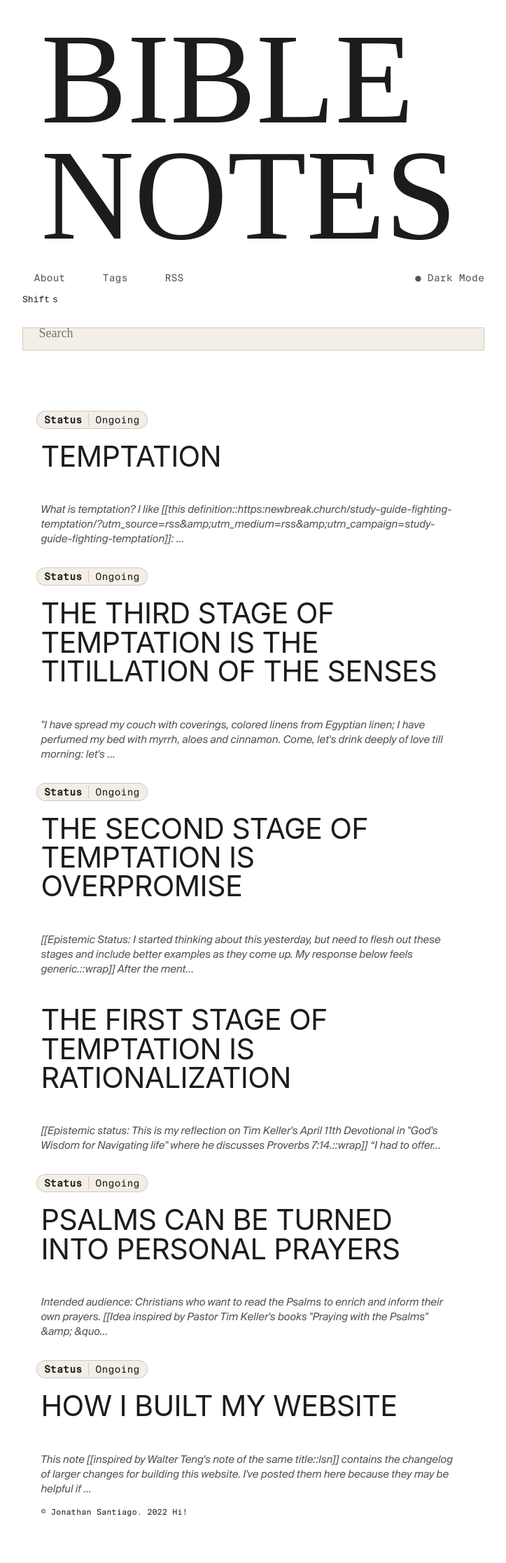
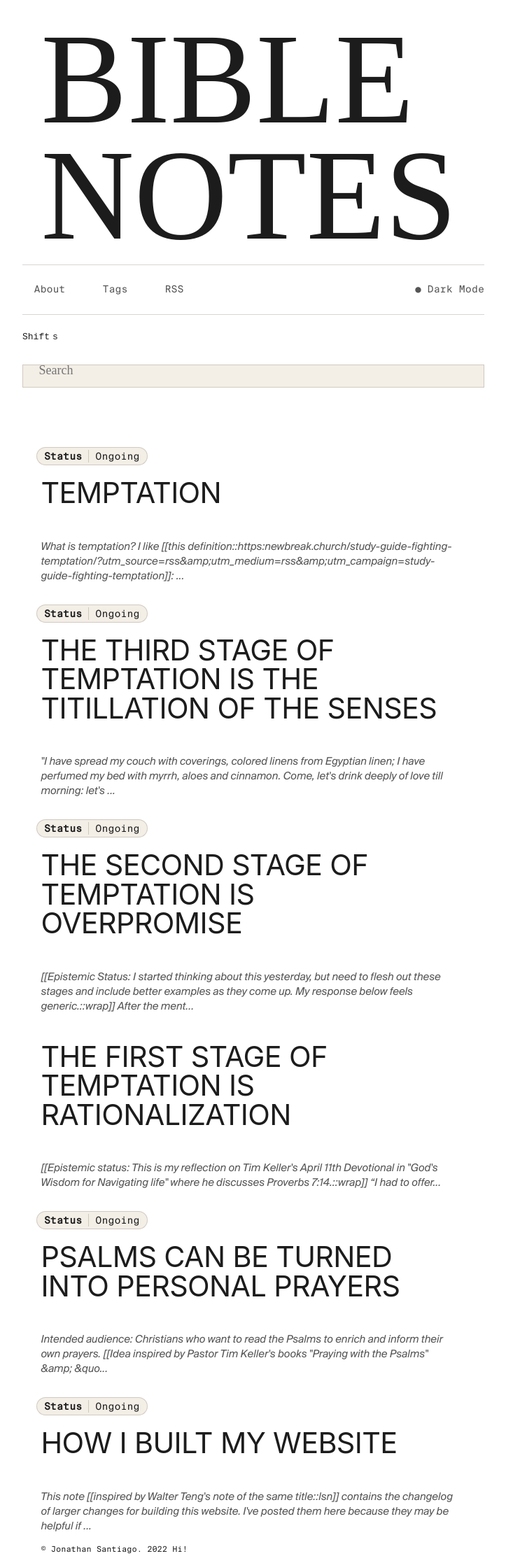
Before and after one commit to jsantiago611/digital-garden-master, a Jekyll site: the page built from index.md, in a window 1280 px wide. Shown: the whole page at 70% size, without its empty margins (278-1001 px from the left). Built offline with Jekyll 4.4.1, drawn with Linux system fonts in a browser that asks for light colours; some web fonts are replaced; before the commit the page ends 2181 px from its top, so only the background shows below that.

Commit message:
revert menu items

```diff
--- a/assets/css/Style.css
+++ b/assets/css/Style.css
@@ -1757,10 +1757,10 @@ summary {
     justify-content: space-evenly;
     width: 100%;
     float: left;
-    /* border-top: 1px solid var(--c-border); */
-    /* border-bottom: 1px solid var(--c-border); */
-    /* padding: 15px 0; */
-    /* margin-bottom: 1.3rem; */
+    border-top: 1px solid var(--c-border);
+    border-bottom: 1px solid var(--c-border);
+    padding: 15px 0;
+    margin-bottom: 1.3rem;
 }
 
 .menu-right {
```
